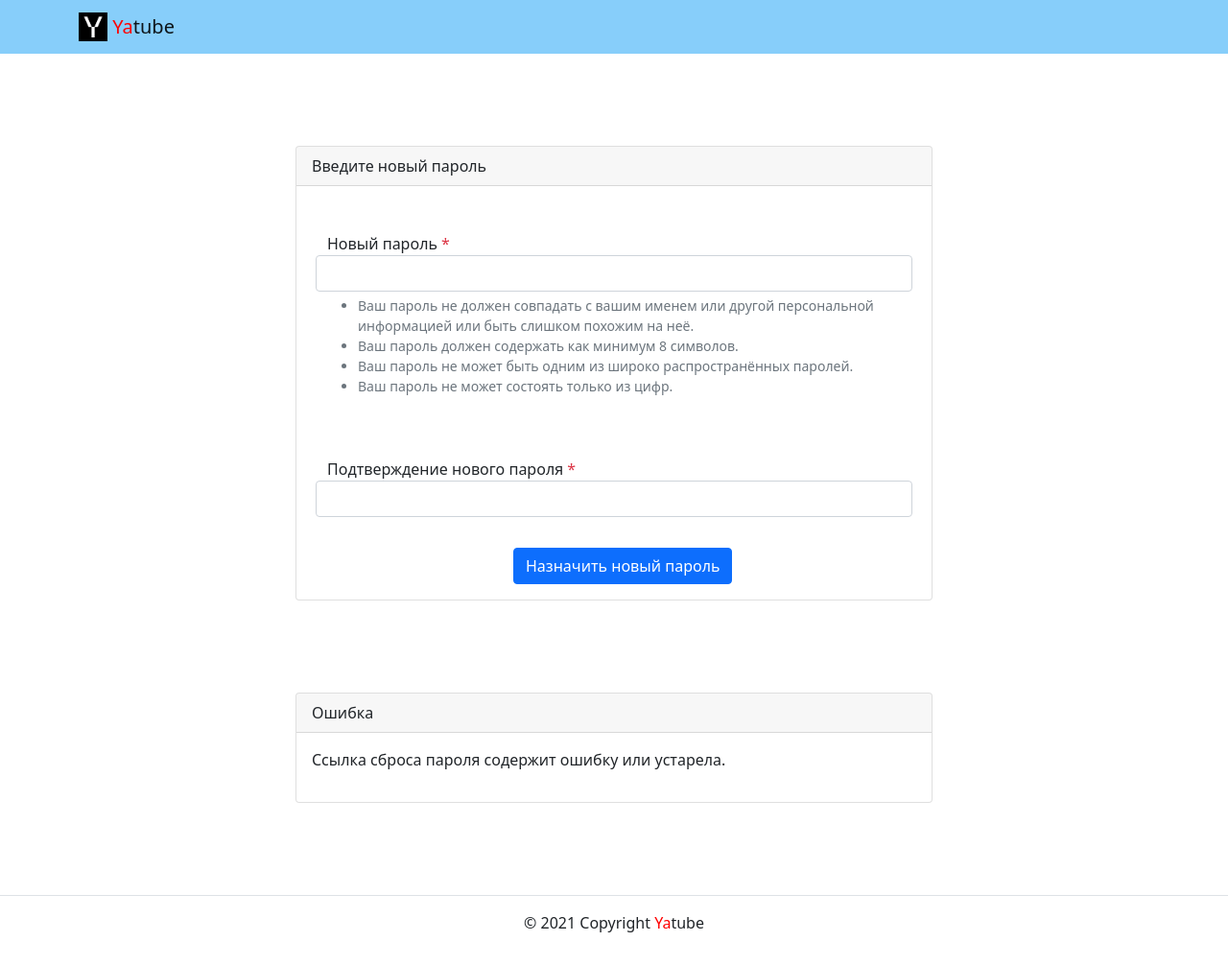
After one commit to IrinaSMR/hw02_community, a Django app: template yatube/templates/users/password_reset_confirm.html in a window 1280 px wide. The commit adds this page. Shown: the whole page at 96% size. Run offline with Django 3.2, Linux system fonts and the light colour scheme; the template is opened without the code that fills it, so the values that code supplies are empty.

Commit message:
Состояние на вечер 11.05

```diff
--- a/yatube/templates/users/login.html
+++ b/yatube/templates/users/login.html
@@ -59,7 +59,7 @@
             <button type="submit" class="btn btn-primary">
               Войти
             </button>
-            <a href="{% url 'users:password_change' %}" class="btn btn-link">
+            <a href="{% url 'users:password_reset' %}" class="btn btn-link">
               Забыли пароль?
             </a>
           </div>
--- /dev/null
+++ b/yatube/templates/users/password_reset_confirm.html
@@ -0,0 +1,84 @@
+<!DOCTYPE html>
+<html lang="ru">
+  <head>
+    <meta charset="utf-8">
+    <meta name="viewport" content="width=device-width, initial-scale=1">
+    <link rel="icon" href="../img/fav/fav.ico" type="image">
+    <link rel="apple-touch-icon" sizes="180x180" href="../img/fav/apple-touch-icon.png">
+    <link rel="icon" type="image/png" sizes="32x32" href="../img/fav/favicon-32x32.png">
+    <link rel="icon" type="image/png" sizes="16x16" href="../img/fav/favicon-16x16.png">
+    <meta name="msapplication-TileColor" content="#da532c">
+    <meta name="theme-color" content="#ffffff">
+    <link rel="stylesheet" href="../css/bootstrap.min.css">
+    <title>Новый пароль</title>
+  </head>
+  <body>
+    <header>
+      <nav class="navbar navbar-light" style="background-color: lightskyblue">
+        <div class="container">
+          <a class="navbar-brand" href="">
+            <img src="../img/logo.png" width="30" height="30" class="d-inline-block align-top" alt="">
+            <span style="color:red">Ya</span>tube
+          </a>
+        </div>
+      </nav>
+    </header>
+    <main>
+      <div class="container py-5">
+        <div class="row justify-content-center">
+          <div class="col-md-8 p-5">
+            <div class="card">
+              <div class="card-header">
+                Введите новый пароль
+              </div>
+              <div class="card-body">
+                <form method="post" action="../users/password_reset_confirm.html">
+                  <input type="hidden" name="csrfmiddlewaretoken" value="">
+                  <div class="form-group row my-3 p-3">
+                    <label for="id_new_password1">
+                      Новый пароль
+                      <span class="required text-danger">*</span>
+                    </label>
+                    <input type="password" name="new_password1" class="form-control" required id="id_new_password1">
+                    <small id="id_new_password1-help" class="form-text text-muted">
+                      <ul><li>Ваш пароль не должен совпадать с вашим именем или другой персональной информацией или быть слишком похожим на неё.</li><li>Ваш пароль должен содержать как минимум 8 символов.</li><li>Ваш пароль не может быть одним из широко распространённых паролей.</li><li>Ваш пароль не может состоять только из цифр.</li></ul>
+                    </small>
+                  </div>
+                  <div class="form-group row my-3 p-3">
+                    <label for="id_new_password2">
+                      Подтверждение нового пароля
+                      <span class="required text-danger">*</span>
+                    </label>
+                    <input type="password" name="new_password2" class="form-control" required id="id_new_password2">
+                  </div>
+                  <div class="col-md-6 offset-md-4">
+                    <button type="submit" class="btn btn-primary">
+                      Назначить новый пароль
+                    </button>
+                  </div>
+                </form>
+              </div> <!-- card body -->
+            </div> <!-- card -->
+          </div> <!-- col -->
+        </div> <!-- row -->
+        <!-- если использована неправильная ссылка -->
+        <div class="row justify-content-center">
+          <div class="col-md-8 p-5">
+            <div class="card">
+              <div class="card-header">
+                Ошибка
+              </div>
+              <div class="card-body">
+                <p>Ссылка сброса пароля содержит ошибку или устарела.</p>
+              </div> <!-- card body -->
+            </div> <!-- card -->
+          </div> <!-- col -->
+        </div> <!-- row -->
+        <!-- конец если использована неправильная ссылка -->
+      </div>
+    </main>
+	  <footer class="border-top text-center py-3">
+      <p>© 2021 Copyright <span style="color:red">Ya</span>tube</p>
+    </footer>
+  </body>
+</html>
```
Also changed, not shown: yatube/templates/users/password_change_done.html (added, +20 -0 lines), yatube/templates/users/password_reset_complete.html (added, +47 -0 lines), yatube/templates/users/password_reset_done.html (added, +20 -0 lines), yatube/templates/users/password_reset_form.html (added, +35 -0 lines), yatube/users/urls.py (+16 -2 lines), yatube/posts/views.py (line endings or trailing spaces).
